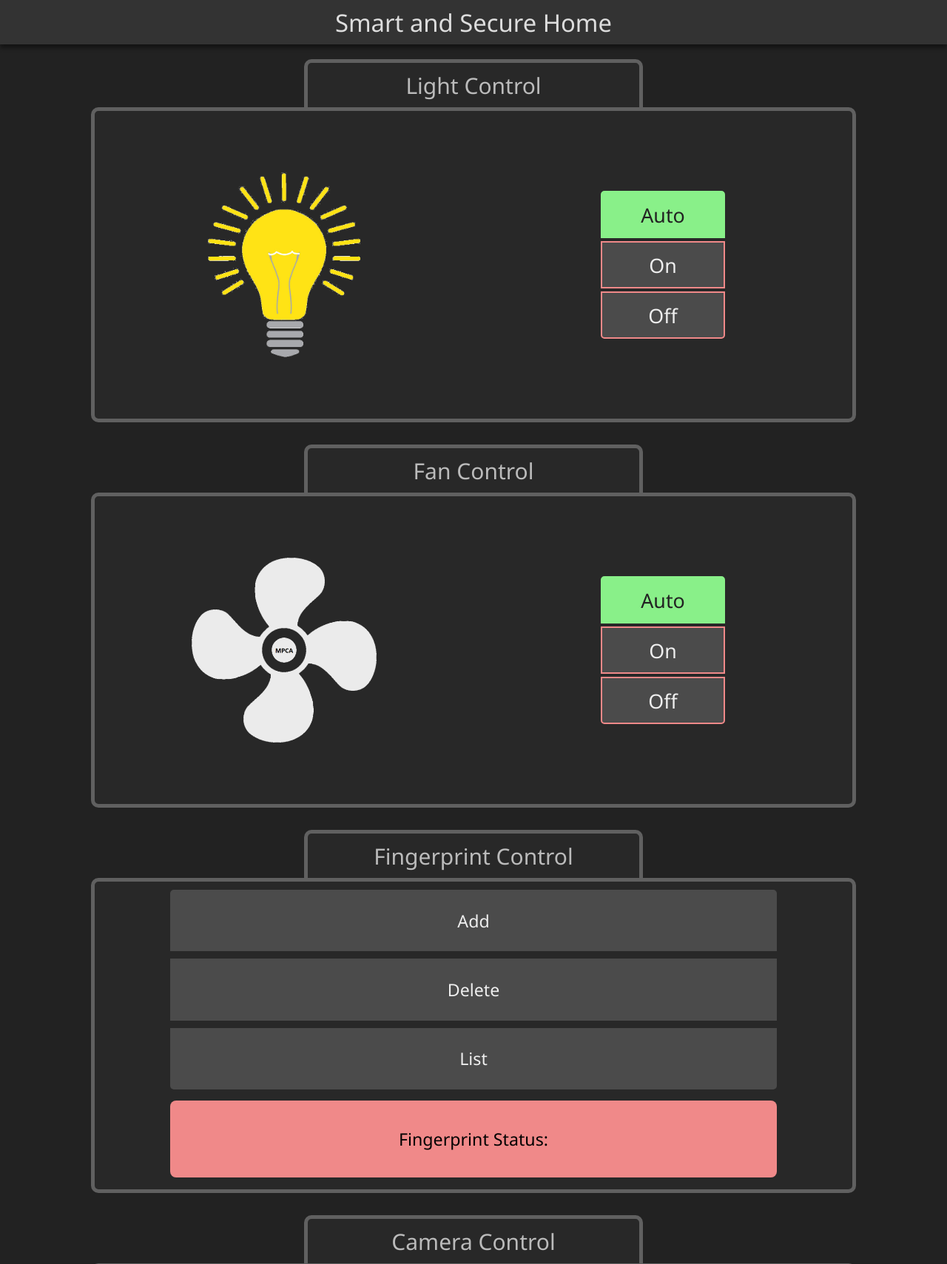
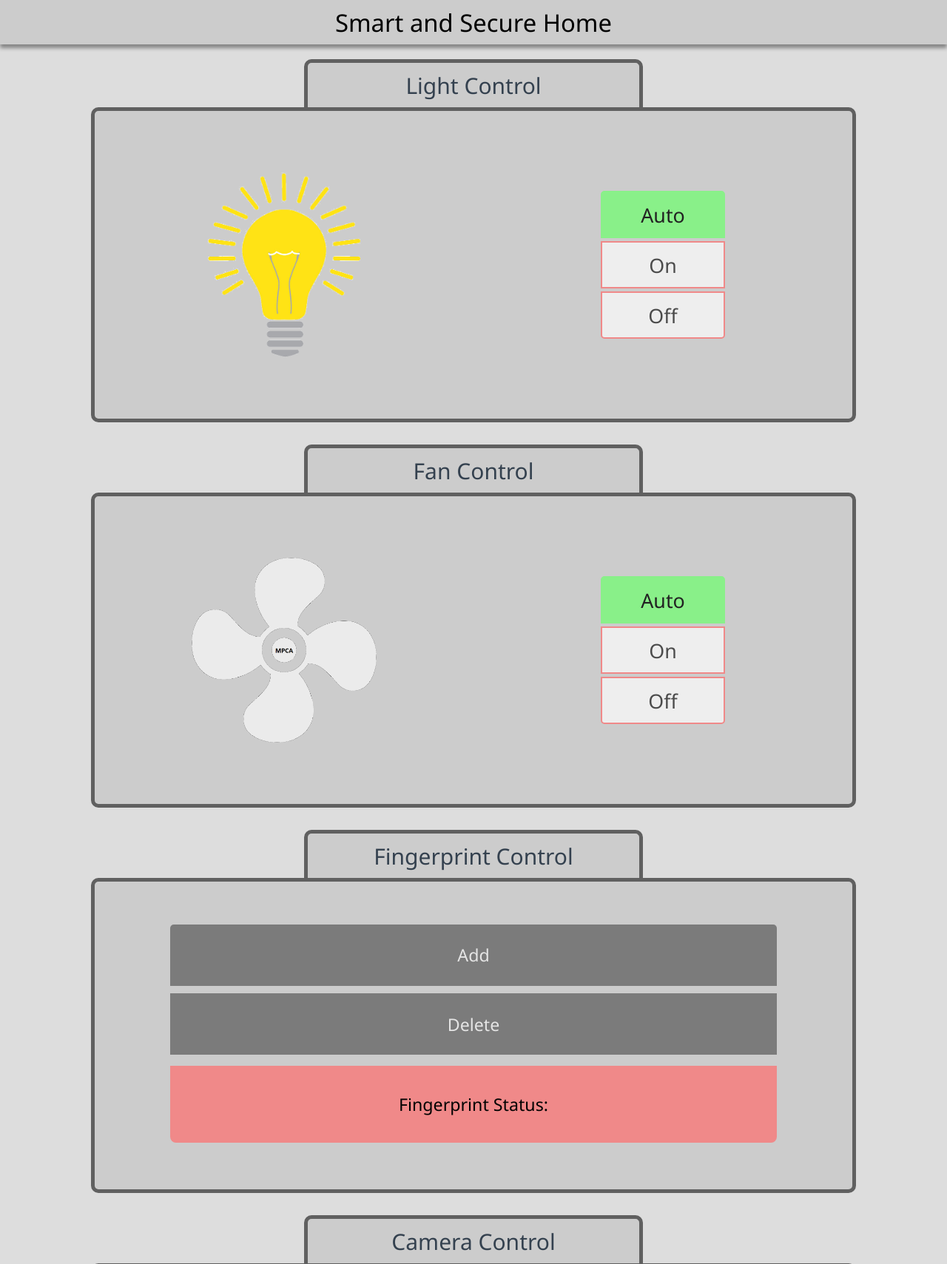
Before and after one commit to eswar-cv/python-flask-home-automation, a Flask app: page / in a window 1280 px wide. Shown: the top 1709 px of the page at 74% size. Run offline with Flask 2, Linux system fonts and the light colour scheme; parts of the project's set-up code (start-up, migrations or seed data) failed here and were passed over; some libraries are stand-ins or nearby versions.

Commit message:
basic changes

```diff
--- a/app.py
+++ b/app.py
@@ -40,11 +40,16 @@ Data = {
 def gen():
     if platform != "win32":
         start = time()
-        exec('camera.capture("/home/pi/mainfiles/pic.jpg", use_video_port= True)')
-        print(f"image saved. time taken: {time() - start}")
+        try:
+            exec('camera.capture("/home/pi/mainfiles/pic.jpg", use_video_port= True)')
+            print(f"image saved. time taken: {time() - start}")
+        except:
+            os.system("raspistill -o /home/pi/mainfiles/pic.jpg")
+        return (b'--frame\r\n'
+            b'Content-Type: image/jpeg\r\n\r\n' + open('/home/pi/mainfiles/pic.jpg', 'rb').read() + b'\r\n')
     else:
         ui.screenshot().save("pic.jpg")
-    return (b'--frame\r\n'
+        return (b'--frame\r\n'
             b'Content-Type: image/jpeg\r\n\r\n' + open('pic.jpg', 'rb').read() + b'\r\n')
 
 
@@ -52,8 +57,7 @@ def gen():
 def video_feed():
     print("Video feed route called")
     """Video streaming route. Put this in the src attribute of an img tag."""
-    return Response(gen(),
-                   mimetype='multipart/x-mixed-replace; boundary=frame')
+    return Response(gen(), mimetype='multipart/x-mixed-replace; boundary=frame')
 
 # sending main page to user
 @app.route("/")
@@ -125,4 +129,4 @@ if platform != "win32":
             ser.write((input("--> ") + "\n").encode("utf-8"))
 
 if __name__ == "__main__":
-    app.run(debug=True, port=80, host='0.0.0.0', threaded = True)
+    app.run(port=80, host='0.0.0.0', threaded = True)
--- a/static/styles/index.css
+++ b/static/styles/index.css
@@ -7,6 +7,24 @@ html{
 	--component-border: #606060;
 	--component-background: #282828;
 	--TitleColor: #bbbbbb;
+	--fingerprintmanage-bg: #7b7b7b;
+	--fingerprintmanage-fg: #111111;
+	--option-fg: #eeeeee;
+	--option-bg: #4b4b4b;
+	font-family: 'Segoe UI', Tahoma, Verdana, sans-serif
+}
+html{
+	--background: #dddddd;
+	--header-background: #cccccc;
+	--header-height: 60px;
+	--header: #000000;
+	--component-border: #606060;
+	--component-background: #cccccc;
+	--TitleColor: #34414f;
+	--fingerprintmanage-bg: #7b7b7b;
+	--fingerprintmanage-fg: #e5e5e5;
+	--option-fg: #4b4b4b;
+	--option-bg: #eeeeee;
 	font-family: 'Segoe UI', Tahoma, Verdana, sans-serif
 }
 body{
@@ -83,8 +101,8 @@ header{
 #LC_option, #FC_option{
 	width: calc(100px + 5vw);
 	height: calc(20px + 5vh);
-	background-color: #4b4b4b;
-	color: #eeeeee;
+	background-color: var(--option-bg);
+	color: var(--option-fg);
 	margin: 2px auto 2px auto;
 	border: 2px solid #f08989;
 	display: flex;
@@ -163,8 +181,8 @@ header{
 #FingerprintManage_option{
     width: 80%;
 	height: 20%;
-	background-color: #4b4b4b;
-	color: #eeeeee;
+	background-color: var(--fingerprintmanage-bg);
+	color: var(--fingerprintmanage-fg);
 	display: flex;
 	justify-content: center;
 	align-items: center;
@@ -172,12 +190,13 @@ header{
 }
 #FingerprintStatus{
 	display: flex;
+	justify-content: center;
+	align-items: center;
 	width: 80%;
 	height: 25%;
 	background-color: #f08989;
 	color: #000000;
-	border-radius: 8px;
-
+	border-radius: 0px 0px 8px 8px;
 }
 #FingerprintStatus, #FingerprintManage_option{
 	font-size: calc(20px + 0.25vw);
--- a/templates/index.html
+++ b/templates/index.html
@@ -60,7 +60,7 @@
         <div id = "FingerprintManage">
             <div id = "FingerprintManage_option" class = "First" onclick = "sendinfo('fingerprint', 'add')">Add</div>
             <div id = "FingerprintManage_option" onclick = "sendinfo('fingerprint', 'delete')">Delete</div>
-            <div id = "FingerprintManage_option" class = "Last" onclick = "sendinfo('fingerprint', 'list')">List</div>
+            <!-- <div id = "FingerprintManage_option" class = "Last" onclick = "sendinfo('fingerprint', 'list')">List</div> -->
             <div id = "FingerprintStatus" class = "TextCenter">Fingerprint Status: <span id = "fsshow"></span></div>
         </div>
     </div>
@@ -121,8 +121,8 @@
                 }
                 else{
                     light_controls[i].style.borderColor = "#f08989";
-                    light_controls[i].style.backgroundColor = "#4b4b4b";
-                    light_controls[i].style.color = "#eeeeee";
+                    light_controls[i].style.backgroundColor = "var(--option-bg)";
+                    light_controls[i].style.color = "var(--option-fg)";
                 }
             }
             var lightimage = document.querySelector("#LightImage");
@@ -136,14 +136,14 @@
                 }
                 else{
                     fan_controls[i].style.borderColor = "#f08989";
-                    fan_controls[i].style.backgroundColor = "#4b4b4b";
-                    fan_controls[i].style.color = "#eeeeee";
+                    fan_controls[i].style.backgroundColor = "var(--option-bg)";
+                    fan_controls[i].style.color = "var(--option-fg)";
                 }
             }
             var fanimage = document.querySelector("#FanImage");
             if (Data["fan"]["status"] == "on") fanimage.classList.add("rotate");
             else fanimage.classList.remove("rotate");
-            $("#livecamera").attr("src", "{{ url_for('video_feed') }}?" + new Date().getTime());
+            // $("#livecamera").attr("src", "{{ url_for('video_feed') }}?" + new Date().getTime());
         }
         setInterval(UpdatePage, 200);
 
```
Also changed, not shown: pic.jpg.
